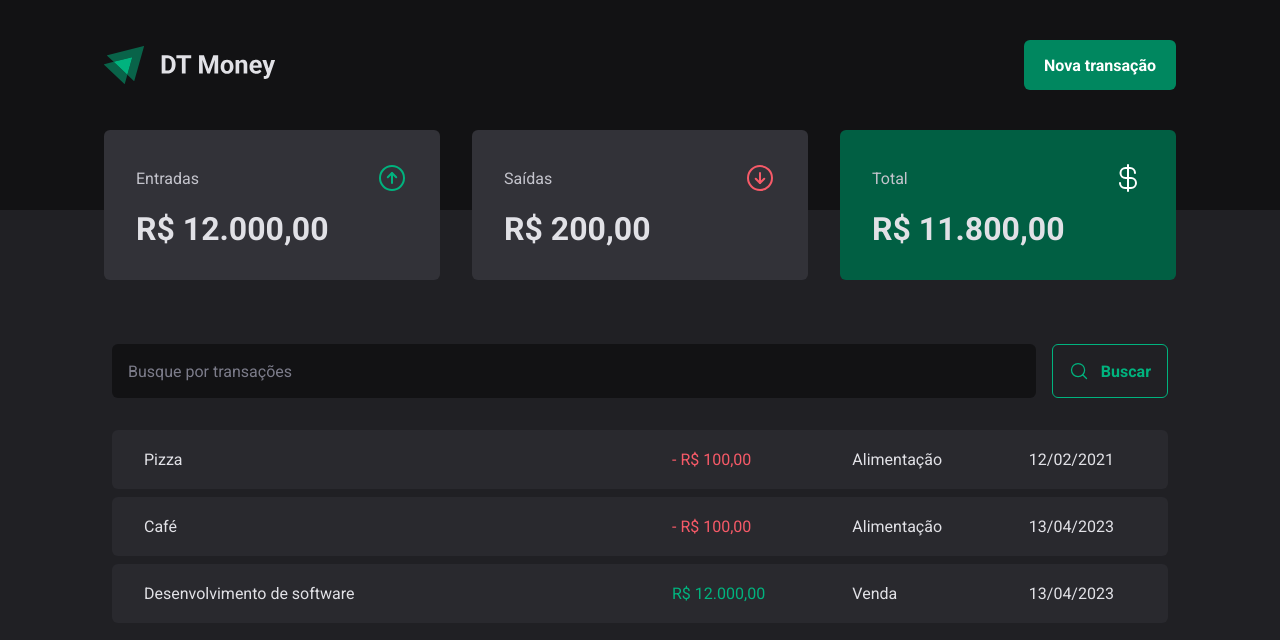
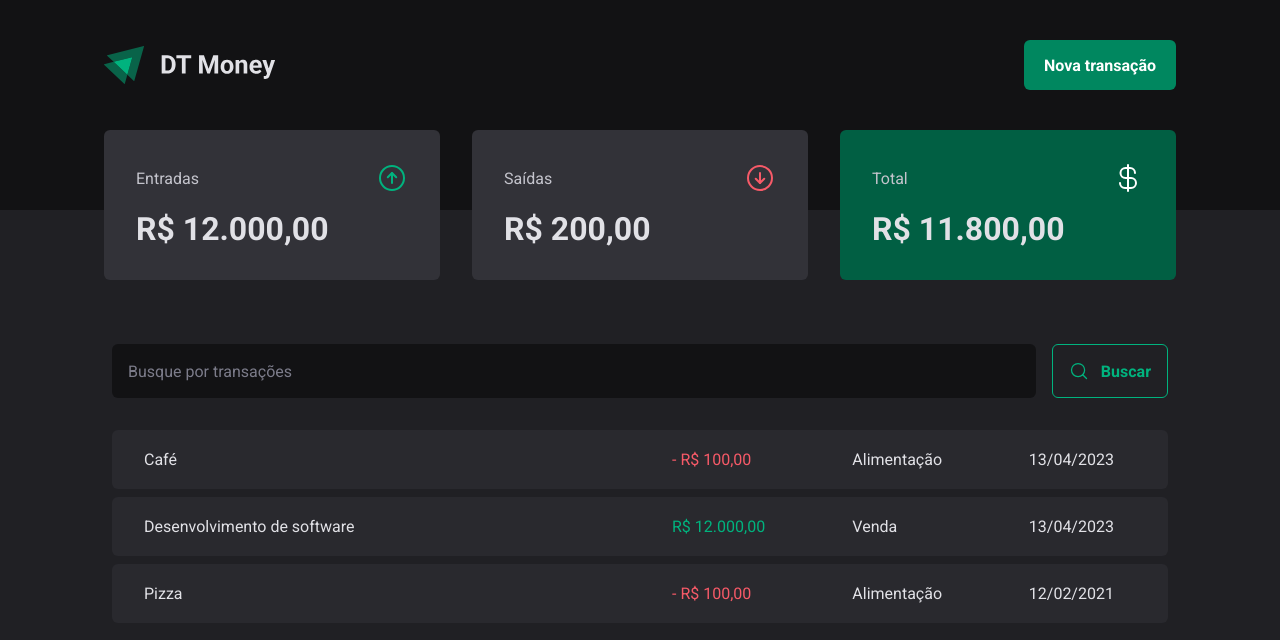
Before and after one commit to mariosantosdev/dt-money, a React (Vite) app: page / in a window 1280 px wide. Shown: the top 640 px of the page. Built offline with nearby package versions, Linux system fonts and the light colour scheme; data requests are answered from the project's data file.

Commit message:
feat(transactions-context): filtering transactions

```diff
--- a/src/contexts/TransactionsContext.tsx
+++ b/src/contexts/TransactionsContext.tsx
@@ -25,7 +25,7 @@ export const TransactionsProvider: React.FC<TransactionsProviderProps> = ({
   const [transactions, setTransactions] = useState<Transaction[]>([]);
 
   useEffect(() => {
-    fetch("http://localhost:3333/transactions")
+    fetch("http://localhost:3333/transactions?_order=desc&_sort=createdAt")
       .then((response) => response.json())
       .then((data) => setTransactions(data));
   }, []);
```
